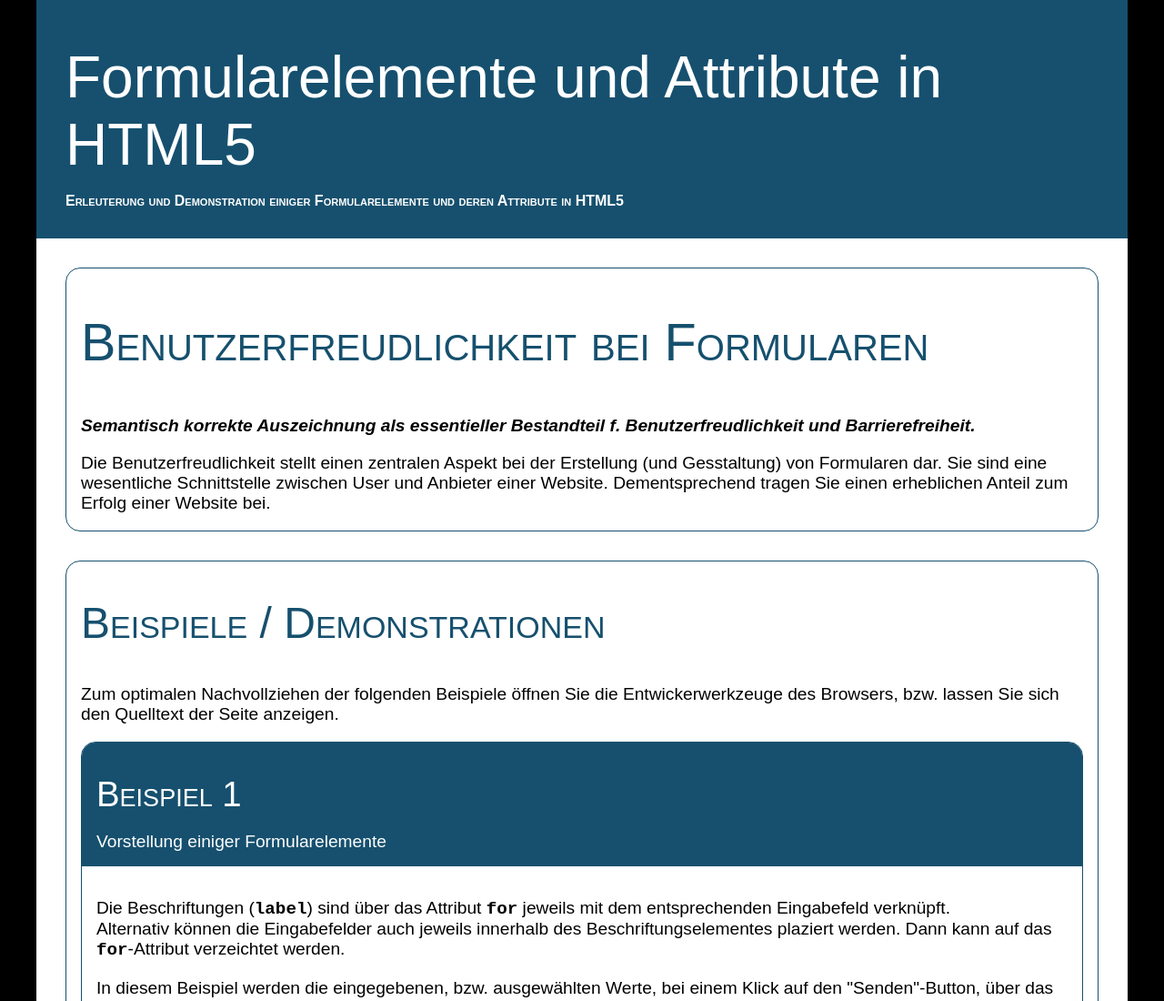
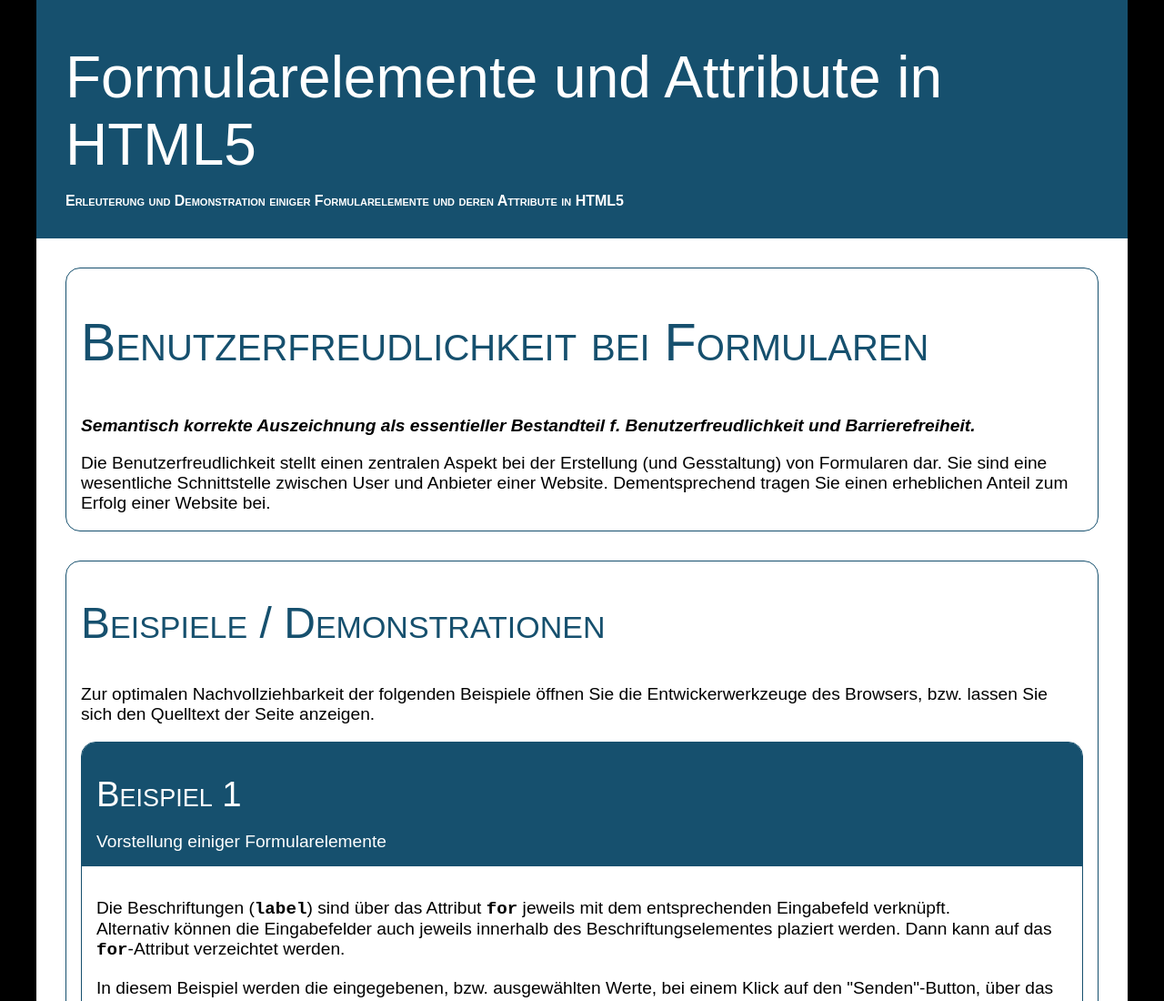
Before and after one commit to XIDV/formsInHTML5, a plain HTML site: page index.html in a window 1280 px wide. Shown: the top 1100 px of the page at 91% size. Drawn offline with Linux system fonts and the light colour scheme.

Commit message:
Korrektur

```diff
--- a/index.html
+++ b/index.html
@@ -46,7 +46,7 @@
                     </header>
                     <div class="sectionContentText">
                         <p>
-                            Zum optimalen Nachvollziehen der folgenden Beispiele öffnen Sie die Entwickerwerkzeuge des Browsers, bzw. lassen Sie sich den Quelltext der Seite anzeigen.
+                            Zur optimalen Nachvollziehbarkeit der folgenden Beispiele öffnen Sie die Entwickerwerkzeuge des Browsers, bzw. lassen Sie sich den Quelltext der Seite anzeigen.
                         </p>
                     </div>
                     <article class="demoBox">
```
